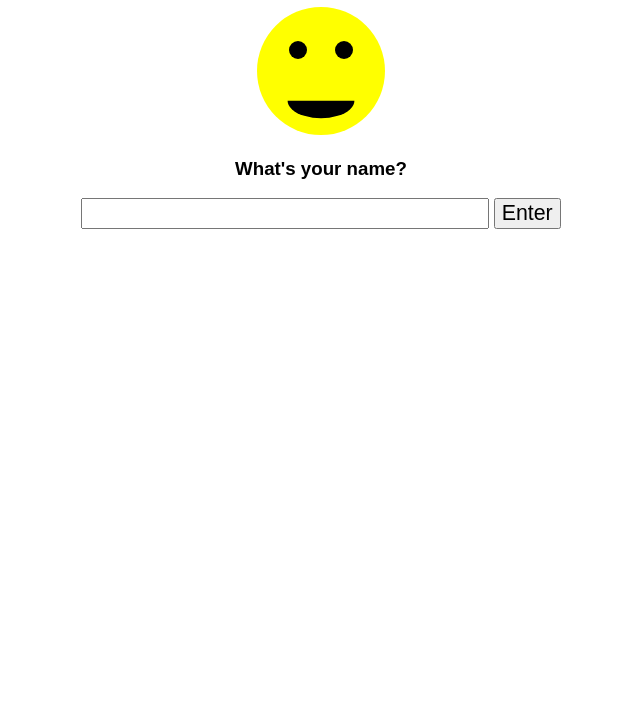
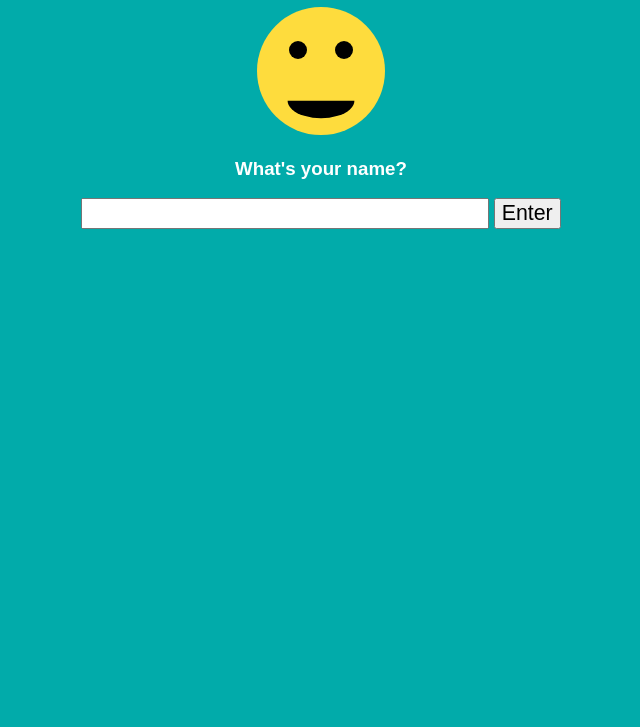
Before and after one commit to ben-at-github/ben-at-github.github.io, a plain HTML site: page index.html in a window 1280 px wide. Shown: the part 73-800 px from the top of the page, without its empty margins (319-959 px from the left). Drawn offline with Linux system fonts and the light colour scheme.

Commit message:
add some color

```diff
--- a/index.html
+++ b/index.html
@@ -3,11 +3,14 @@
 <head>
 
 	<title>Hi Everyone!</title>
+	<link rel="icon" href="favicon.ico">
 
 	<style>
 		body {
 			text-align: center;
 			font-family: sans-serif;
+			background: #01ABAA;
+			color: #FFFFFF
 		}
 
 		input {
@@ -20,12 +23,12 @@
 		}
 	</style>
 
-	<script type="text/javascript">
+	<script>
 
 		function loadName() {
 			var name = document.getElementById("name").value;
 			if (name.length > 0) {
-				document.getElementById('nameTarget').innerText = "Hi " + name + "!";
+				document.getElementById("nameTarget").innerText = "Hi " + name + "!";
 			}
 		}
 
@@ -36,10 +39,10 @@
 
 	<h1>Hello World!</h1>
 
-	<svg height="128" width="128" viewBox="0 0 128 128">
+	<svg id="smile" height="128" width="128" viewBox="0 0 128 128">
 		<title>Smile</title>
 		<g transform="translate(0 -924.36)">
-			<circle cx="64" cy="988.36" r="64" fill="#ff0"/>
+			<circle cx="64" cy="988.36" r="64" fill="#FEDC3D"/>
 			<g>
 				<circle cx="41" cy="967.36" r="9"/>
 				<circle cy="967.36" cx="87" r="9"/>
```
Also changed, not shown: favicon.ico (added), smile.svg.
